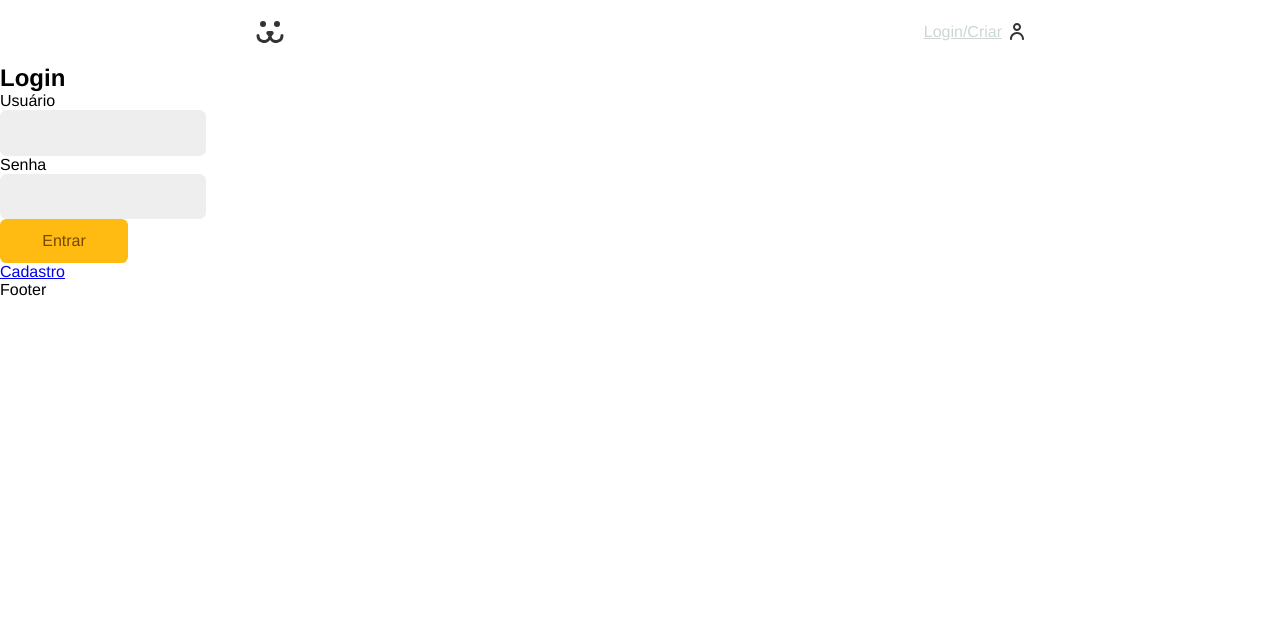
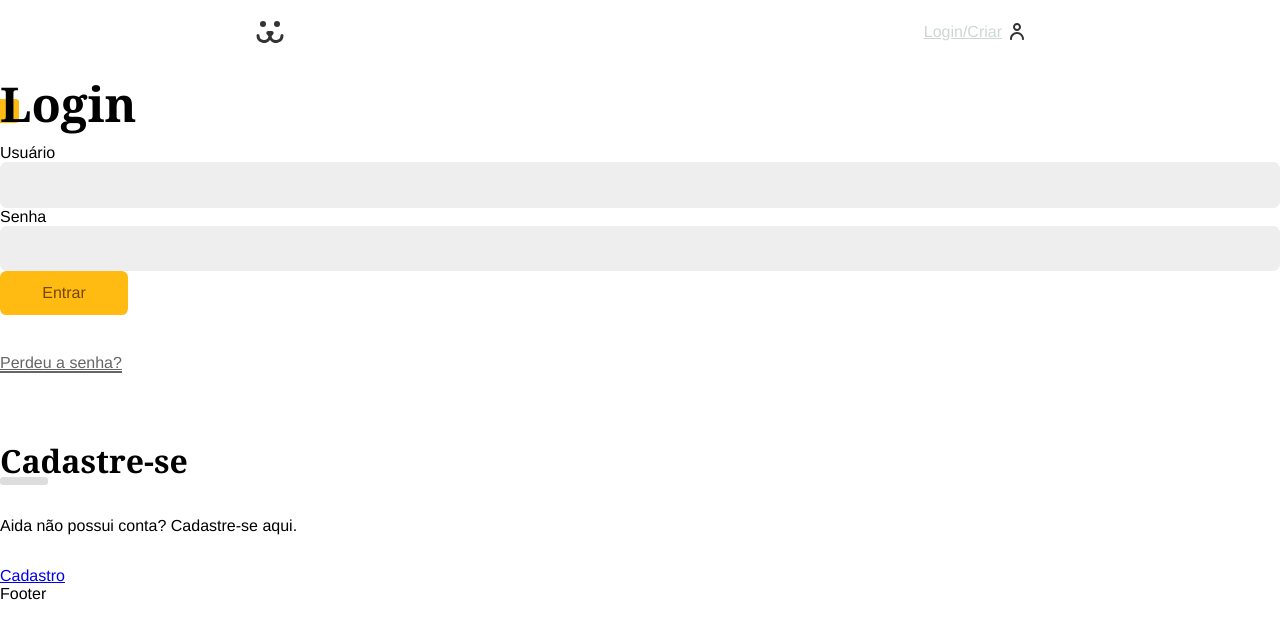
Before and after one commit to MSDbooks/Social_Dogs, a React (Vite) app: page /login in a window 1280 px wide. Shown: the top 638 px of the page. Built offline with nearby package versions, Linux system fonts and the light colour scheme.

Commit message:
estilos botoes

```diff
--- a/src/App.css
+++ b/src/App.css
@@ -8,7 +8,7 @@ body{
     margin: 0px;
     color: black;
     --type-first: Helvetica, Arial, sans-serif;
-    --type-second: 'Spectral', Georgia;
+    --type-second: 'Spectral', georgia;
     font-family: var(--type-first);
 }
 
@@ -39,3 +39,40 @@ button,input{
     padding: 0 1rem;
     margin: 0 auto;
 }
+
+.title{
+    font-family: var(--type-second);
+    line-height: 1;
+    font-size: 3rem;
+    margin: 1rem 0;
+    position: relative;
+    z-index: 1;
+}
+
+.title::after{
+    content: '';
+    display: block;
+    width: 1.5rem;
+    height: 1.5rem;
+    background: #fb1;
+    position: absolute;
+    bottom: 5px;
+    left: -5px;
+    border-radius: 0.2rem;
+    z-index: -1;
+}
+
+
+
+.animeLeft {
+    opacity: 0;
+    transform: translateX(-20px);
+    animation: animeLeft 0.3s forwards;
+}
+
+@keyframes animeLeft {
+    to{
+        opacity: 1;
+        transform: initial;
+    }
+}
--- a/src/Components/Form/Input.jsx
+++ b/src/Components/Forms/Input.jsx
@@ -14,7 +14,7 @@ const Input = ({
 
     return(
 
-        <div className={styles.container}>
+        <div style={{width: '100%'}} className={styles.container}>
             <label htmlFor={name}>{label}</label>
             <input
                 id={name}
--- /dev/null
+++ b/src/Components/Helper/Error.jsx
@@ -0,0 +1,9 @@
+import React from 'react'
+
+export const Error = ({error}) => {
+
+  if (!error) return null;
+  return (
+    <p style={{color: '#f31', margin: '1ream 0'}}>{error}</p>
+  )
+}
--- a/src/Components/Login/LoginForm.jsx
+++ b/src/Components/Login/LoginForm.jsx
@@ -1,9 +1,14 @@
+import './../../App.css';
+import styles from './LoginForm.module.css';
+import stylesBtn from './../Forms/Button.module.css';
 import React, { useEffect } from "react";
 import { Link } from "react-router-dom";
 import useForm from "../../Hooks/useForm";
-import Button from "../Form/Button";
-import Input from "../Form/Input";
+import Button from "../Forms/Button";
+import Input from "../Forms/Input";
 import {UserContext} from '../../UserContext';
+import {Error} from './../Helper/Error';
+
 
 const LoginForm = () => {
     const username = useForm('email');
@@ -21,10 +26,11 @@ const LoginForm = () => {
     }
 
     return (
-        <section>
-            <h1>Login</h1>
+        <section className="animeLeft">
+            <h1 className="title">Login</h1>
             <form
-                content="" action="" onSubmit={handleSubmit}>
+                className={styles.form}
+                onSubmit={handleSubmit}>
                 <section
                     style={{
                         display:'flex',
@@ -41,15 +47,21 @@ const LoginForm = () => {
                     type="password"
                     name="password"
                     {...password}
-
                 />
                 {loading ? (<Button disabled>Carregando...</Button>)
                          : (<Button>Entrar</Button>)}
 
-                {error && <p>{error}</p>}
+                <Error error={error}/>
                 </section>
             </form>
-            <Link to="/login/criar">
+            <Link className={styles.perdeu} to='/login/perdeu'>
+                Perdeu a senha?
+            </Link>
+            <div className={styles.cadastro}>
+                    <h2 className={styles.subtitle}>Cadastre-se</h2>
+                    <p>Aida não possui conta? Cadastre-se aqui.</p>
+            </div>
+            <Link className={styles.buttonCriar} to="/login/criar">
                 Cadastro
             </Link>
         </section>
--- /dev/null
+++ b/src/Components/Login/LoginForm.module.css
@@ -0,0 +1,42 @@
+.form{
+    margin-bottom: 2rem;
+}
+
+.perdeu{
+    display: inline-block;
+    color: #666;
+    padding: 0.5rem 0;
+    line-height: 1;
+}
+
+.perdeu::after{
+    content: '';
+    height: 2px;
+    width: 100%;
+    background: currentColor;
+    display: block;
+}
+
+.cadastro{
+    margin-top: 4rem;
+}
+
+.cadastro  p {
+    margin-top: 2rem;
+    margin-bottom: 2rem;
+}
+
+.subtitle{
+    font-family: var(--type-second);
+    line-height: 1;
+    font-size: 2rem;
+}
+
+.subtitle::after{
+    content: '';
+    display: block;
+    background: #ddd;
+    height: 0.5rem;
+    width: 3rem;
+    border-radius: 0.2rem;
+}
```
Also changed, not shown: src/Components/Forms/Button.jsx (renamed from src/Components/Form/Button.jsx), src/Components/Forms/Button.module.css (renamed from src/Components/Form/Button.module.css), src/Components/Forms/Input.module.css (renamed from src/Components/Form/Input.module.css).
